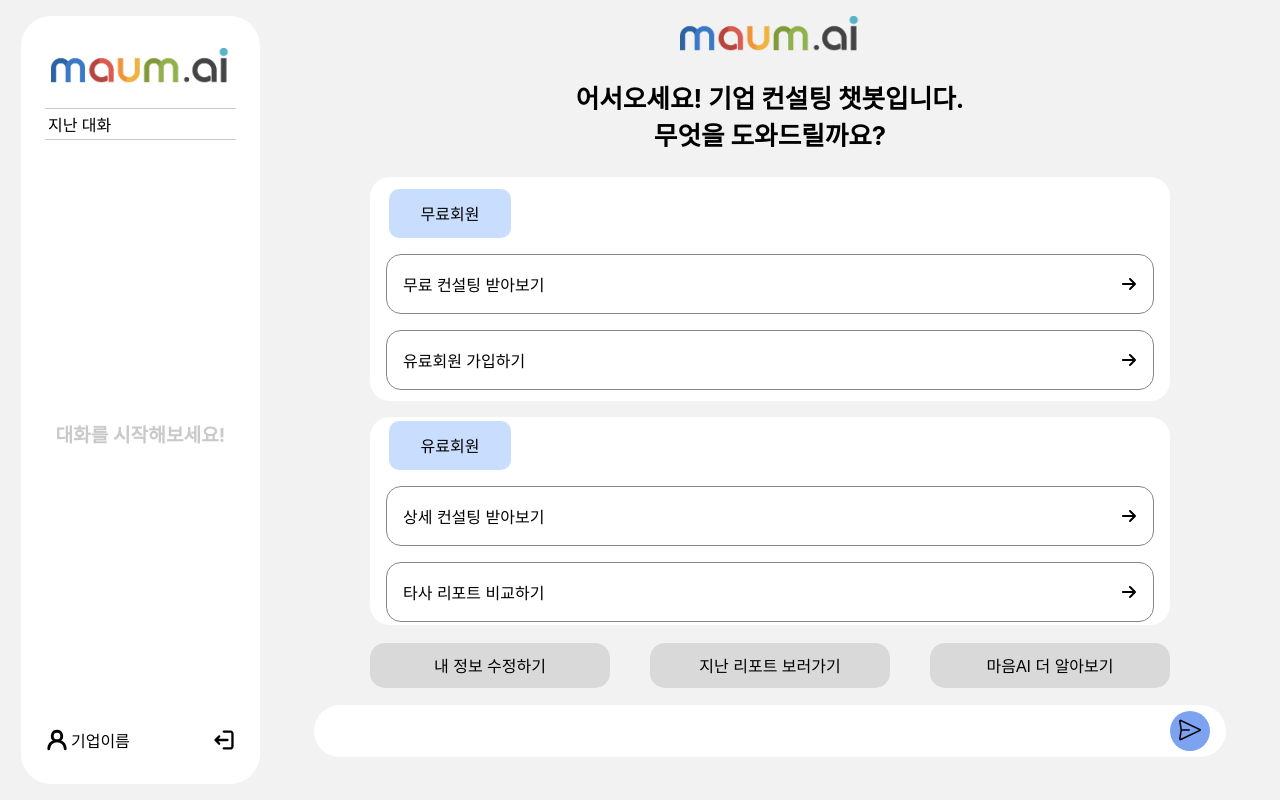
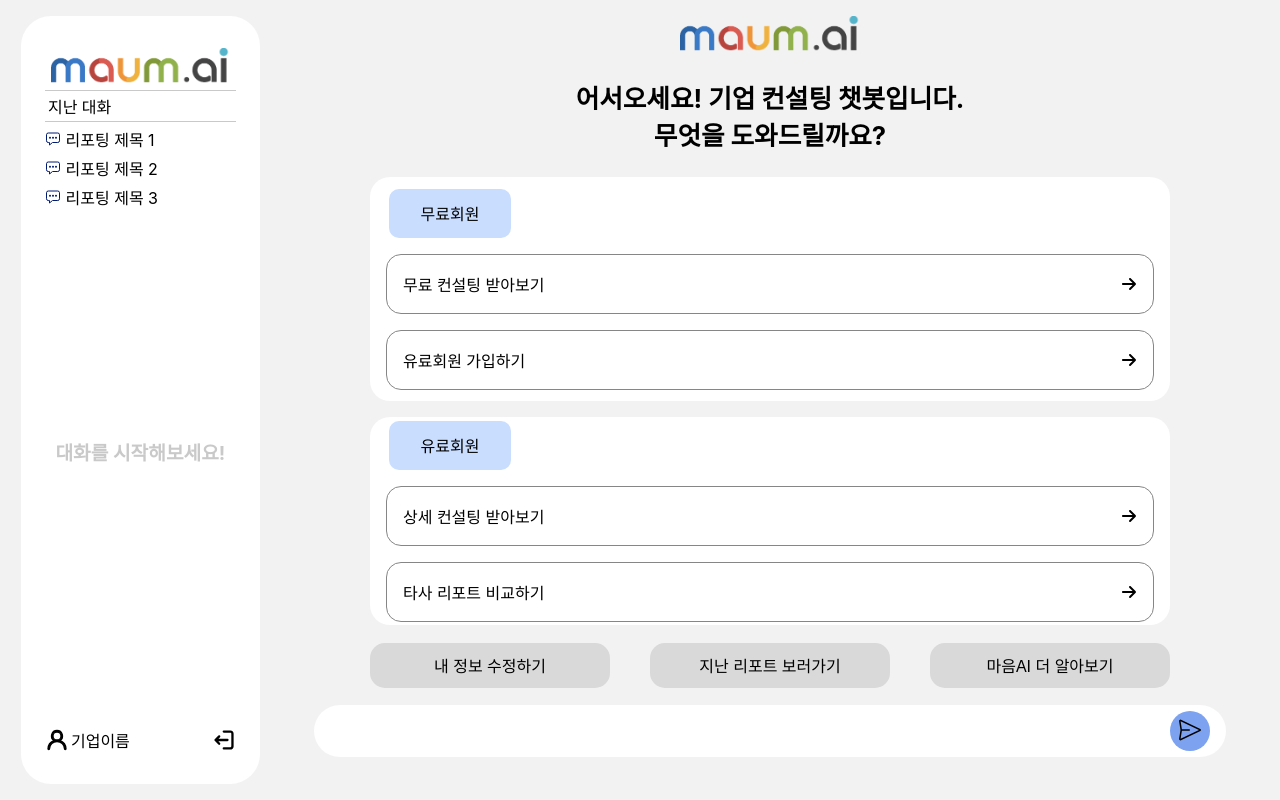
Before and after one commit to soosooh/Frontend, a React (Create React App) app in the folder frontend/: page / in a window 1280 px wide. Built offline with nearby package versions, Linux system fonts and the light colour scheme.

Commit message:
:sparkles: FEAT. 메인페이지 UI, 기능추가

```diff
--- a/frontend/src/entities/main/ChatList.jsx
+++ b/frontend/src/entities/main/ChatList.jsx
@@ -2,8 +2,14 @@ import styled from "styled-components";
 import logo from "../../assets/images/logo.png";
 import { GoPerson } from "react-icons/go";
 import { CiLogout } from "react-icons/ci";
+import LastChat from "./LastChat";
 
 export default function ChatList() {
+  const chatHistory = [
+    { id: 1, title: "리포팅 제목 1" },
+    { id: 2, title: "리포팅 제목 2" },
+    { id: 3, title: "리포팅 제목 3" },
+  ];
   return (
     <Container>
       <Logo src={logo} alt="logo"></Logo>
@@ -11,6 +17,9 @@ export default function ChatList() {
         <Divider />
         <Title>지난 대화</Title>
         <Divider />
+        {chatHistory.map((chat) => (
+          <LastChat key={chat.id} title={chat.title} />
+        ))}
       </TitleContainer>
       <Describe>대화를 시작해보세요!</Describe>
       <AuthContainer>
@@ -44,7 +53,7 @@ const TitleContainer = styled.div`
   display: flex;
   flex-direction: column;
   align-items: flex-start;
-  margin-bottom: 16rem;
+  margin-bottom: 14rem;
 `;
 
 const Divider = styled.hr`
--- a/frontend/src/entities/main/Free.jsx
+++ b/frontend/src/entities/main/Free.jsx
@@ -1,16 +1,27 @@
 import styled from "styled-components";
 import { FaArrowRight } from "react-icons/fa6";
+import { useNavigate } from "react-router-dom";
 
 export default function Free() {
+  const navigate = useNavigate();
+
+  const handleChatClick = () => {
+    navigate("/chat");
+  };
+
+  const handleRegisterClick = () => {
+    navigate("/register");
+  };
+
   return (
     <Container>
       <Title>무료회원</Title>
       <ButtonContainer>
-        <StyledButton>
+        <StyledButton onClick={handleChatClick}>
           무료 컨설팅 받아보기
           <FaArrowRight />
         </StyledButton>
-        <StyledButton>
+        <StyledButton onClick={handleRegisterClick}>
           유료회원 가입하기
           <FaArrowRight />
         </StyledButton>
--- /dev/null
+++ b/frontend/src/entities/main/LastChat.jsx
@@ -0,0 +1,29 @@
+import styled from "styled-components";
+import { IoChatboxEllipsesOutline } from "react-icons/io5";
+
+export default function LastChat({ title }) {
+  return (
+    <Container>
+      <StyledIcon />
+      <Title>{title}</Title>
+    </Container>
+  );
+}
+
+const Container = styled.div`
+  display: flex;
+  align-items: center;
+  width: 100%;
+  margin-top: 0.3em;
+`;
+const StyledIcon = styled(IoChatboxEllipsesOutline)`
+  color: #001a72;
+  font-size: 1rem;
+  font-weight: bold;
+  margin-right: 0.3rem;
+`;
+const Title = styled.p`
+  font-size: 1rem;
+  margin: 0;
+  color: black;
+`;
--- a/frontend/src/entities/main/Member.jsx
+++ b/frontend/src/entities/main/Member.jsx
@@ -1,12 +1,19 @@
 import styled from "styled-components";
 import { FaArrowRight } from "react-icons/fa6";
+import { useNavigate } from "react-router-dom";
 
 export default function Member() {
+  const navigate = useNavigate();
+
+  const handleChatClick = () => {
+    navigate("/chat");
+  };
+
   return (
     <Container>
       <Title>유료회원</Title>
       <ButtonContainer>
-        <StyledButton>
+        <StyledButton onClick={handleChatClick}>
           상세 컨설팅 받아보기
           <FaArrowRight />
         </StyledButton>
--- a/frontend/src/entities/main/ShiftButton.jsx
+++ b/frontend/src/entities/main/ShiftButton.jsx
@@ -1,10 +1,22 @@
 import styled from "styled-components";
+import { useNavigate } from "react-router-dom";
 
 export default function ShiftButton() {
+  const navigate = useNavigate();
+
+  const handleMyPageClick = () => {
+    navigate("/mypage");
+  };
+  const handleEditClick = () => {
+    navigate("/info-edit");
+  };
+
   return (
     <Container>
-      <StyledButton>내 정보 수정하기</StyledButton>
-      <StyledButton>지난 리포트 보러가기</StyledButton>
+      <StyledButton onClick={handleEditClick}>내 정보 수정하기</StyledButton>
+      <StyledButton onClick={handleMyPageClick}>
+        지난 리포트 보러가기
+      </StyledButton>
       <StyledButton>마음AI 더 알아보기</StyledButton>
     </Container>
   );
```
